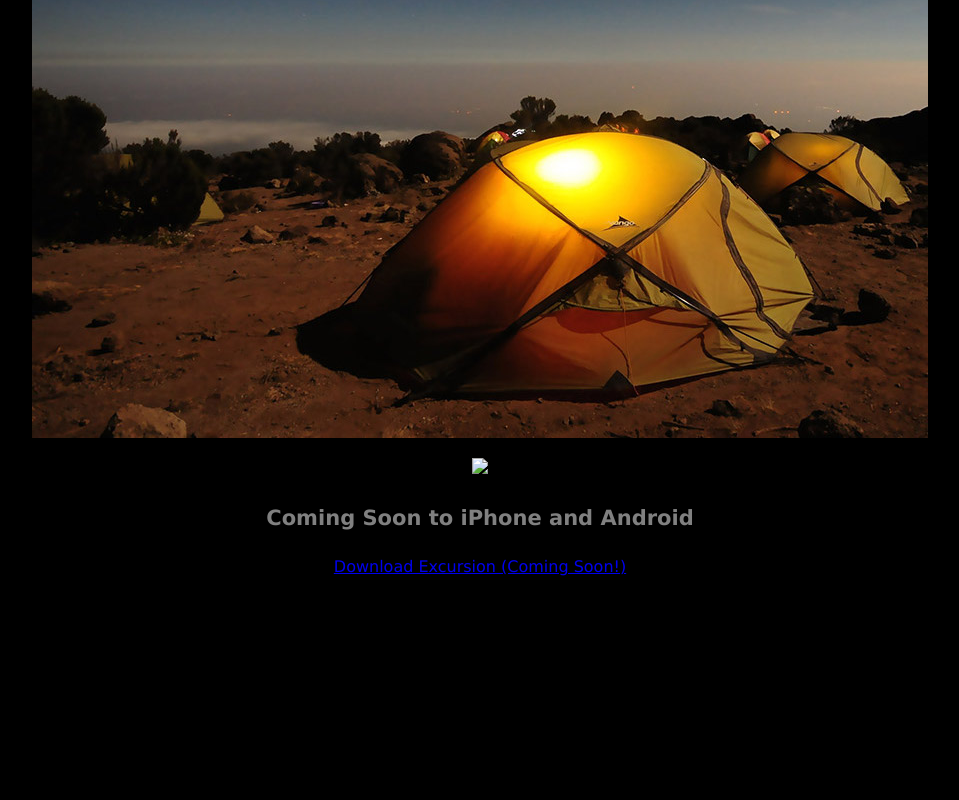
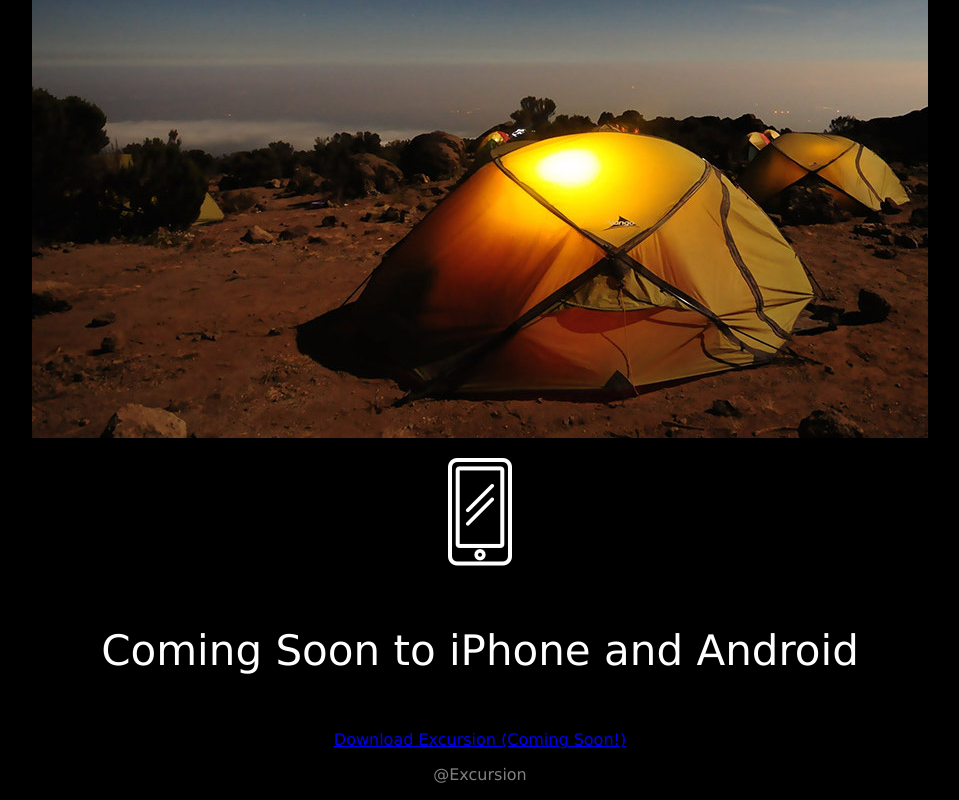
Before and after one commit to AgataCzap/excursion, a plain HTML site: page index.html in a window 1280 px wide. Shown: the part 574-1374 px from the top of the page, without its empty margins (160-1119 px from the left). Before the commit the page ends 1166 px from the top, so only its background shows below. Drawn offline with Linux system fonts and the light colour scheme.

Commit message:
Added footer

```diff
--- a/index.html
+++ b/index.html
@@ -18,9 +18,10 @@
     <h4 class="header--subheader">Excursion remembers places you like, and reccommends new points of interest around
         you</h4>
     <p><img src="resources/images/camp.jpg"></p>
-    <p><img src="resources/images/phone.jpg"></p>
-    <h4 class="header--subheader">Coming Soon to iPhone and Android</h4>
+    <p><img src="resources/images/phone.png"></p>
+    <h4 class="header--second">Coming Soon to iPhone and Android</h4>
     <p><a class="link--cta" href="#">Download Excursion (Coming Soon!)</a></p>
+    <p><a class="header--footer">@Excursion</p>
 </body>
 </head>
 </html>
--- a/resources/css/style.css
+++ b/resources/css/style.css
@@ -26,6 +26,13 @@ body {
 
 }
 
+.header--footer {
+    text-align: right;
+    font-size: 16px;
+    color: gray;
+
+}
+
 /*link*/
 .link--cra {
     font-size: 16px;
```
Also changed, not shown: 1 other file.
